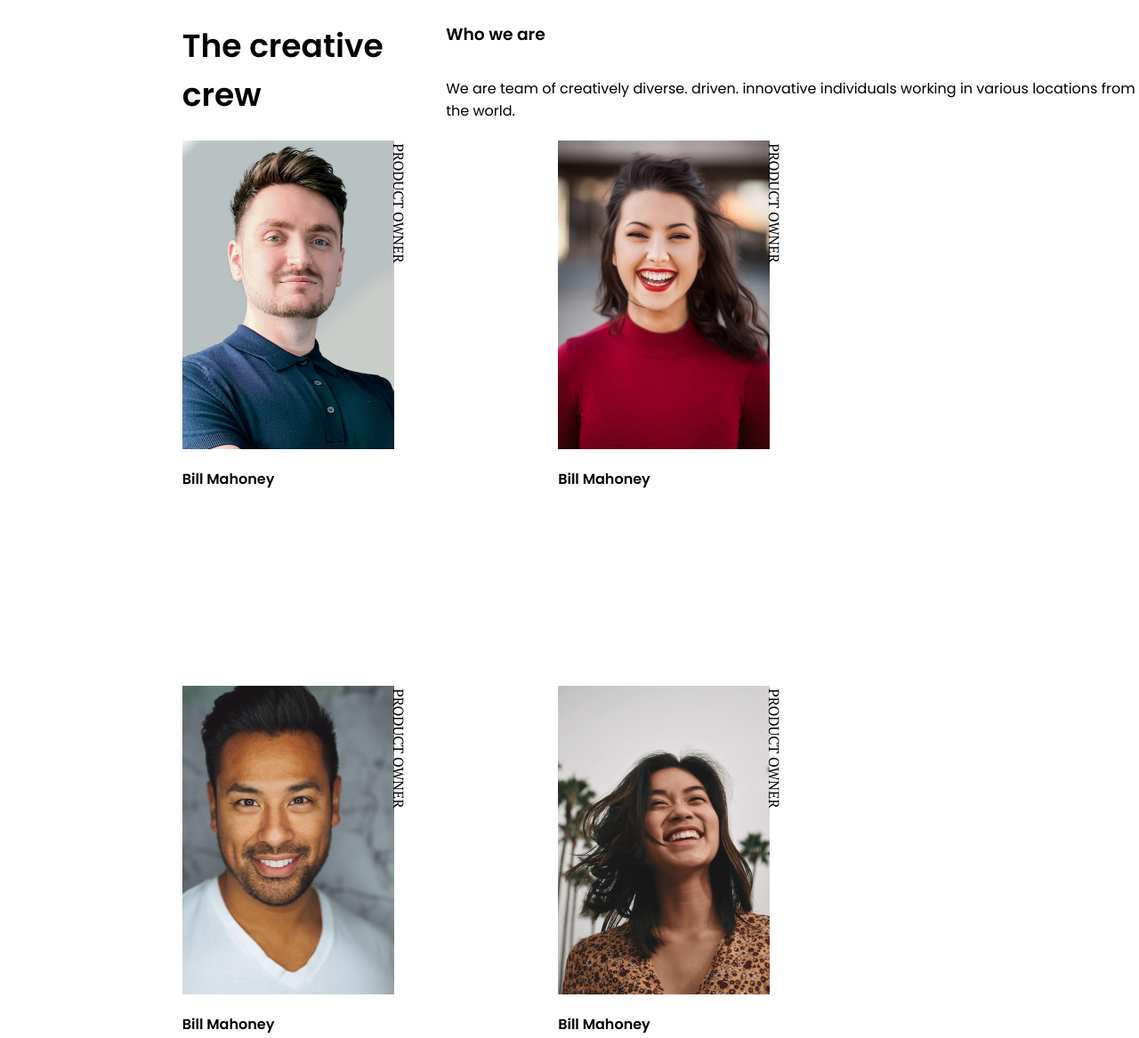
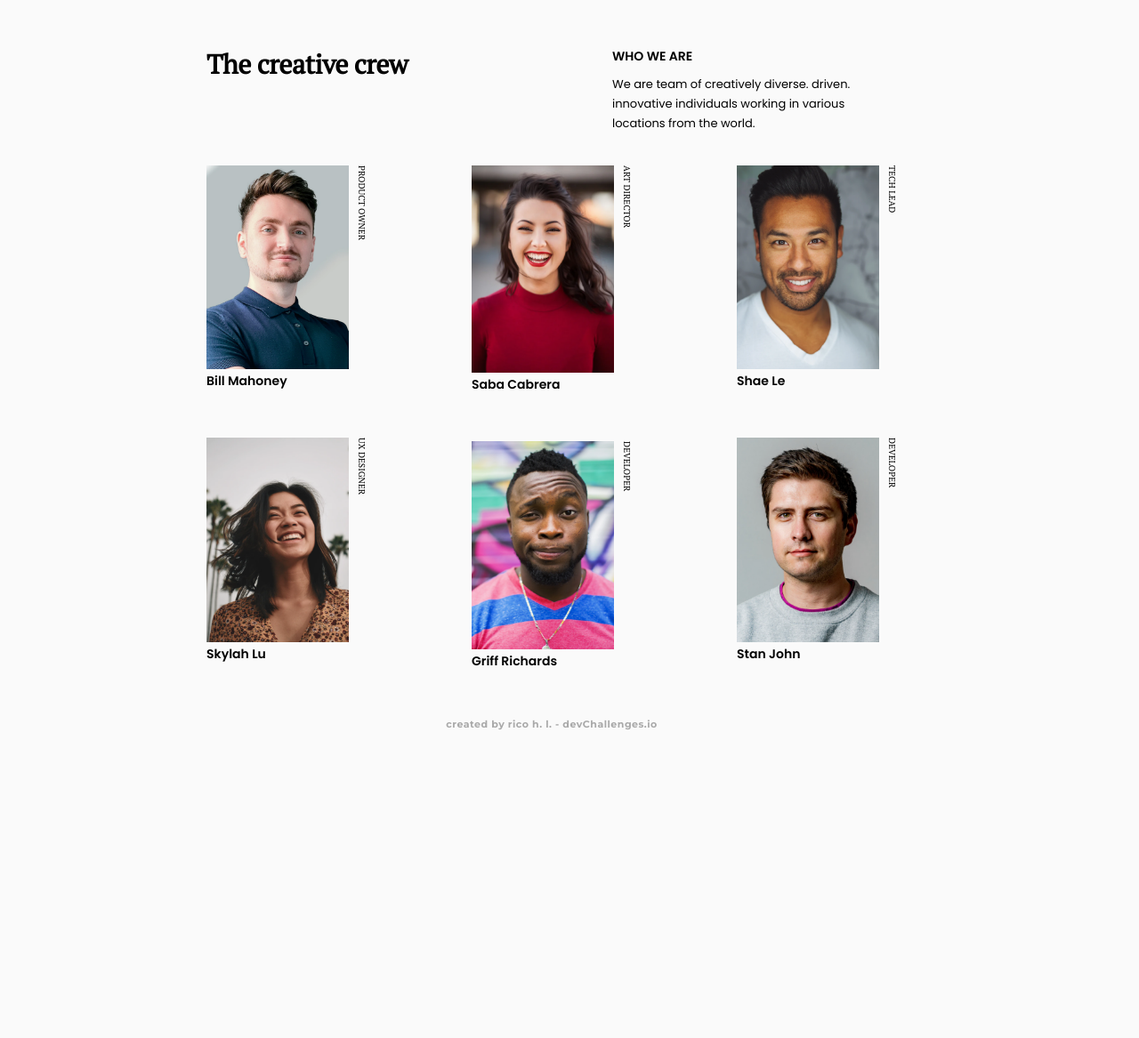
Before and after one commit to ricolaws/my-team-page, a plain HTML site: page index.html in a window 1280 px wide. Shown: the top 1167 px of the page at 89% size. After the commit the page ends 843 px from the top, so only its background shows below. Drawn offline with Linux system fonts and the light colour scheme.

Commit message:
refactoring, adding comments and edits to css and html

```diff
--- a/index.html
+++ b/index.html
@@ -5,66 +5,103 @@
     <meta http-equiv="X-UA-Compatible" content="IE=edge" />
     <meta name="viewport" content="width=device-width, initial-scale=1.0" />
     <style>
-      @import url("https://fonts.googleapis.com/css2?family=PT+Serif:wght@400;700&family=Poppins:wght@400;600&display=swap");
+      @import url("https://fonts.googleapis.com/css2?family=Montserrat:ital,wght@0,700;1,400&family=PT+Serif:ital,wght@0,400;1,700&family=Poppins:wght@400;600&display=swap");
     </style>
     <link rel="stylesheet" href="styles.css" />
     <title>My Team</title>
   </head>
   <body>
+    <div class="page">
       <div class="header">
         <h1 class="title">The creative crew</h1>
-      <div class="container--column">
+        <div class="container--column header__right">
           <h3>Who we are</h3>
-        <p>
+          <p class="header__text">
             We are team of creatively diverse. driven. innovative individuals
             working in various locations from the world.
           </p>
         </div>
       </div>
       <div class="main-panel">
+        <div class="first-column container--column">
           <div class="card">
-        <div class="container--row card--top">
-          <img class="member-photo" src="img/photo1.png" alt="press photo" />
-          <div class="side-text">Product owner</div>
+            <div class="container--row">
+              <img
+                class="member-photo"
+                src="img/photo1.png"
+                alt="press photo"
+              />
+              <span class="side-text">Product owner</span>
             </div>
             <h4>Bill Mahoney</h4>
           </div>
           <div class="card">
-        <div class="container--row card--top">
-          <img class="member-photo" src="img/photo2.png" alt="press photo" />
-          <div class="side-text">Product owner</div>
+            <div class="container--row">
+              <img
+                class="member-photo"
+                src="img/photo4.png"
+                alt="press photo"
+              />
+              <div class="side-text">UX Designer</div>
             </div>
-        <h4>Bill Mahoney</h4>
+            <h4>Skylah Lu</h4>
+          </div>
+        </div>
+        <div class="second-column container--column">
+          <div class="card">
+            <div class="container--row">
+              <img
+                class="member-photo"
+                src="img/photo2.png"
+                alt="press photo"
+              />
+              <div class="side-text">Art Director</div>
+            </div>
+            <h4>Saba Cabrera</h4>
           </div>
           <div class="card">
-        <div class="container--row card--top">
-          <img class="member-photo" src="img/photo3.png" alt="press photo" />
-          <div class="side-text">Product owner</div>
+            <div class="container--row">
+              <img
+                class="member-photo"
+                src="img/photo5.png"
+                alt="press photo"
+              />
+              <div class="side-text">Developer</div>
             </div>
-        <h4>Bill Mahoney</h4>
+            <h4>Griff Richards</h4>
+          </div>
+        </div>
+        <div class="third-column container--column">
+          <div class="card">
+            <div class="container--row">
+              <img
+                class="member-photo"
+                src="img/photo3.png"
+                alt="press photo"
+              />
+              <div class="side-text">Tech Lead</div>
+            </div>
+            <h4>Shae Le</h4>
           </div>
           <div class="card">
-        <div class="container--row card--top">
-          <img class="member-photo" src="img/photo4.png" alt="press photo" />
-          <div class="side-text">Product owner</div>
+            <div class="container--row">
+              <img
+                class="member-photo"
+                src="img/photo6.png"
+                alt="press photo"
+              />
+              <div class="side-text">Developer</div>
             </div>
-        <h4>Bill Mahoney</h4>
-      </div>
-      <div class="card">
-        <div class="container--row card--top">
-          <img class="member-photo" src="img/photo5.png" alt="press photo" />
-          <div class="side-text">Product owner</div>
-        </div>
-        <h4>Bill Mahoney</h4>
-      </div>
-      <div class="card">
-        <div class="container--row card--top">
-          <img class="member-photo" src="img/photo6.png" alt="press photo" />
-          <div class="side-text">Product owner</div>
-        </div>
-        <h4>Bill Mahoney</h4>
+            <h4>Stan John</h4>
           </div>
         </div>
-    <div class="container"></div>
+      </div>
+      <div class="container--row footer">
+        <span
+          >created by <a href="https://github.com/ricolaws">rico h. l.</a> -
+          devChallenges.io</span
+        >
+      </div>
+    </div>
   </body>
 </html>
--- a/styles.css
+++ b/styles.css
@@ -1,6 +1,10 @@
-root: {
-  --white: #fafafa;
-  /* font-size: 2.5%; */
+/* *********************
+        global styles
+    ********************* */
+
+:root {
+  font-size: 62.5%;
+  --main-bg-color: #fafafa;
 }
 
 *,
@@ -10,17 +14,85 @@ root: {
 }
 
 body {
-  font-family: "Poppins", sans-serif;
+  margin: 0;
+  display: flex;
+  justify-content: center;
+  background-color: var(--main-bg-color);
+}
+
+/* *********************
+        typography
+    ********************* */
+
+h1,
+h3,
+h4,
+p {
   margin: 0;
 }
 
-.header {
+h1 {
+  font-family: "PT Serif", serif;
+  font-style: normal;
+  font-weight: 700;
+
+  font-size: 3rem;
+  line-height: 48px;
+  letter-spacing: -0.045rem;
+}
+
+h3 {
+  font-family: "Poppins", sans-serif;
+  font-size: 1.4rem;
+  font-weight: 600;
+  /* margin-top: 1rem; */
+  text-transform: uppercase;
+}
+
+h4 {
+  font-family: "Poppins", sans-serif;
+  font-size: 1.4rem;
+  font-weight: 600;
+  line-height: 2.7rem;
+}
+
+p {
+  font-family: "Poppins";
+  font-style: normal;
+  font-weight: normal;
+  font-size: 1.3rem;
+  line-height: 2.2rem;
+  max-width: 32rem;
+  margin-top: 1rem;
+}
+
+.footer span {
+  font-family: "Montserrat", sans-serif;
+  font-weight: 400;
+}
+
+a {
+  font-weight: 700;
+  font-style: bold;
+  text-decoration: inherit;
+  color: inherit;
+  transition: color 0.8s;
+}
+
+a:hover {
+  color: darkgreen;
+}
+
+/* *********************
+        layout
+    ********************* */
+
+.page {
+  width: 120rem;
+  height: 100vh;
   display: flex;
-  flex-direction: row;
-  justify-content: center;
-  align-items: center;
-  width: 67.6rem;
-  margin: 0 16% 0 16%;
+  flex-direction: column;
+  justify-content: space-between;
 }
 
 .container--column {
@@ -33,39 +105,79 @@ body {
   flex-direction: row;
 }
 
-h1 {
-  font-family: "Poppins", sans-serif;
-  font-size: 36px;
+/* top of page */
+
+.header {
+  display: flex;
+  flex-direction: row;
+  justify-content: space-between;
+  align-items: flex-start;
+  /* width: 67.6rem; */
+  margin: 4% 16% 2% 16%;
 }
 
+.header__right {
+  margin: 0.5rem 4rem 0 4rem;
+  /* margin-right: 12rem; */
+}
+
+.title {
+  width: 50%;
+}
+
+/* middle of page */
+
 .main-panel {
-  margin: 0 16%;
+  margin: 1% 16% 0 16%;
   display: flex;
   flex-wrap: wrap;
+  justify-content: space-between;
+  height: 88%;
+}
+
+/* the second column is set lower on the page. */
+.second-column {
+  display: flex;
+  justify-content: flex-end;
 }
 
 .card {
   display: flex;
   flex-direction: column;
-  width: 26.4rem;
-  height: 38.3rem;
-}
-
-.card--top {
-  align-items: flex-start;
-  justify-content: flex-start;
-  width: 26.4rem;
+  width: 22rem;
+  /* height: 32rem; */
+  margin: 0 0 5rem 0;
 }
 
 .member-photo {
-  width: 238px;
-  height: 347px;
+  width: 16rem;
+  /* height: 30rem; */
 }
 
+/* rotated text along upper right side of photo */
 .side-text {
-  height: 1.6rem;
-  transform: translate(-4rem, 3.6rem) rotate(90deg);
   text-transform: uppercase;
   font-family: "PT Serif", serif;
   font-size: 1rem;
+  height: 1.4rem;
+  width: 347px;
+  flex-shrink: 0;
+  transform: rotate(90deg) translate(48%, 16rem);
 }
+
+/* bottom of page */
+
+.footer {
+  justify-content: center;
+
+  bottom: 0;
+  width: 120rem;
+  text-align: center;
+
+  font-size: 1.1rem;
+  font-style: normal;
+  font-weight: 400;
+  color: #a9a9a9;
+  padding: 0 4rem 1rem 0;
+  letter-spacing: 0.05rem;
+}
```
Lines whose indentation alone changed are shown as unchanged.
